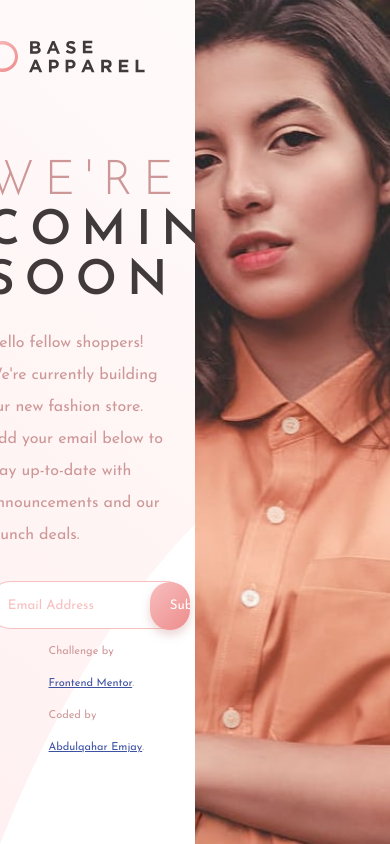
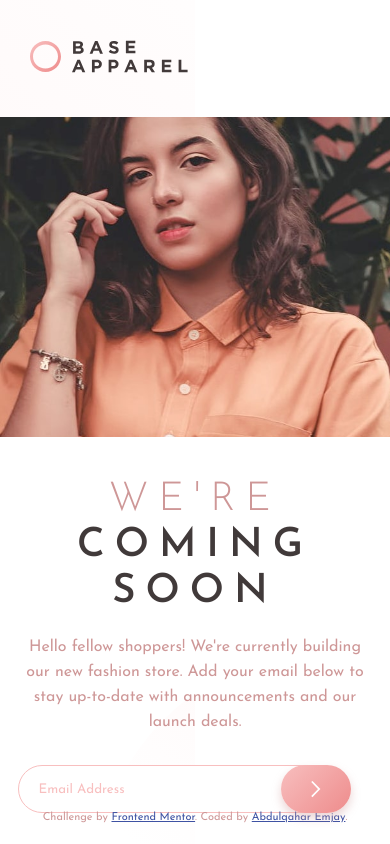
Before and after one commit to abdulqaharemjay/base-apparel, a plain HTML site: page index.html in a window 390 px wide. Drawn offline with Linux system fonts and the light colour scheme.

Commit message:
mobile responsive

```diff
--- a/css/index.css
+++ b/css/index.css
@@ -11,10 +11,13 @@ body {
   height: 100vh;
 }
 
+.border {
+  border: 1px solid;
+}
+
 .container {
-  width: 80%;
+  width: 90%;
   margin: 0 auto;
-  display: flex;
   justify-content: center;
 }
 
@@ -22,71 +25,90 @@ body {
   margin-left: 50px;
 }
 
-.left-section {
-  display: flex;
-  background: url('../images/bg-pattern-desktop.svg') no-repeat;
+.flex {
+  display: flex
+}
+
+.flex-column {
+  flex-direction: column;
+}
+
+.justify-center {
+  justify-content: center;
+}
+
+.app {
+  height: 100vh;
+  width: 50vw;
+  background: url(../images/bg-pattern-desktop.svg) no-repeat center center;
   background-size: cover;
 }
 
-.app {
-  display: flex;
+.left-content {
+ width: 80%;
 }
 
 .logo {
-  padding: 40px 0px 80px 0
+  padding: 40px 0px 40px 0
+}
+
+.hero-img {
+  width: 50vw;
+  height: 100vh;
+  position: absolute;
+  right: 0;
+  top: 0;
+  background: url(../images/hero-desktop.jpg) no-repeat center center;
+  background-size: cover;
 }
 
 .value-prop {
   line-height: 50px;
   margin-bottom: 20px;
+  margin-top: 0px;
   letter-spacing: 10px;
 }
 
 .value-prop span {
   display: block;
+  font-size: 48px;
   text-transform: uppercase;
 }
 
 .value-prop span:first-child {
-  font-size: 48px;
   font-weight: 300;
   color:hsl(0, 36%, 70%)
 }
 
 .value-prop span:nth-child(2), .value-prop span:last-child {
-  font-size: 48px;
   color: hsl(0, 6%, 24%);
 }
 
 p {
-  width: 70%;
+  width: 80%;
   font-size: 16px;
   color:hsl(0, 36%, 70%);
   line-height: 2rem;
   margin-bottom: 30px;;
 }
 
-.left-section, .right-section {
-  width: 50vw;
-}
-
 form {
   position: relative;
-  display: inline;
+  width: 80%;
 }
 
 form input, form button {
   height: 48px;
 }
 
-
 #email {
-  width: 75%;
+  width: 100%;
   padding-left: 20px;
   border: 1px solid hsl(0, 80%, 86%) ;
   border-radius: 40px;
   color: rgb(247, 190, 190);
 }
+
 #email::placeholder {
   color: hsl(0, 80%, 86%);
 }
@@ -99,10 +121,11 @@ form input, form button {
 #submit {
   display: flex;
   align-items: center;
+  justify-content: center;
   width: 20%;
   position: absolute;
-  right: 0;
-  top: -15px;
+  right: 0px;
+  top: 0px;
   z-index: 9;
   border: 0;
   border-radius: 40px;
@@ -114,20 +137,23 @@ form input, form button {
 }
 
 .icon{
+  margin: 0;
   position: absolute;
-  left: -20px;
-  display: block;
-  width: 13%;
+  top: 50%;
+  left: -60px;
+  transform: translate(-50%, -50%);
+  width: 10px;
   height: auto;
   transition: all .3s ease-in-out
 }
 
 .text {
+  transition: all .3s ease-in-out;
   position: absolute;
-  left: 20px;
-  transition: all .3s ease-in-out;
+  top: 50%;
+  left: 50%;
+  transform: translate(-50%, -50%);
 }
-
 
 #submit:hover {
   background: linear-gradient(0deg, hsl(0, 80%, 86%) 0%,  hsl(0, 80%, 86%) 100%);
@@ -136,13 +162,15 @@ form input, form button {
 }
 
 #submit:hover .text {
-  left: 100px;
+  left: 130px;
 }
 
 #submit:hover .icon {
-  left: 39px;
+  position: absolute;
+  top: 50%;
+  left: 50%;
+  transform: translate(-50%, -50%);
 }
-
 
 .right-section {
   height: 100vh;
@@ -150,14 +178,135 @@ form input, form button {
   background-size: cover;
 }
 
-
 footer {
   width: 50vw;
   position: absolute;
   bottom: 0;
   left: 0;
-  padding: 50px 10px;
+  padding: 0px 30px;
 }
 
 .attribution { font-size: 11px; }
 .attribution a { color: hsl(228, 45%, 44%); }
+
+@media screen and (max-width: 1298px) and (min-width: 767px) {
+  .logo {
+    padding: 40px 0px 150px 0
+  }
+
+  .value-prop-body {
+    width: 95%;
+    margin-bottom: 30px;
+    line-height: 35px;
+  }
+
+  form {
+    width: 95%;
+  }
+
+  .text {
+    left: 50%;
+  }
+
+
+  .left-content {
+    width: 90%;
+  }
+}
+
+@media screen and (max-width: 768px) and (min-width: 571px) {
+
+  .text{
+    display: none;
+  }
+
+  .icon {
+    left: 50%;
+  }
+
+}
+@media screen and (max-width: 570px) and (min-width: 375px) {
+  .left-section {
+    width: 100vw
+  }
+  .container {
+    width: 100%;
+    display: block;
+  }
+  .center-container {
+    margin-left: 20px;
+    border: 1px solid;
+  }
+
+  .sm-center {
+    width: 100vw;
+    padding: 0
+  }
+
+  .right-section {
+    display: none;
+  }
+
+  .logo {
+    padding-left: 30px;
+    padding-bottom: 40px;
+    width: 60px;
+    height: auto;
+  }
+
+  .hero-img {
+    width: 100vw;
+    height: 320px;
+    position: relative;
+    background: url(../images/hero-desktop.jpg) no-repeat top center;
+    background-position-y: -40px;
+    background-size: cover;
+  }
+
+  .vp {
+    display: flex;
+    flex-direction: column;
+    align-items: center;
+    margin-top: 40px;
+  }
+
+  .value-prop span {
+    font-size: 40px;
+    line-height: 46px;
+    text-align: center;
+  }
+  .value-prop-body {
+    width: 90%;
+    margin: 0 auto;
+    margin-bottom: 30px;
+    text-align: center;
+    line-height: 25px;
+  }
+  form {
+    width: 90%;
+    text-align: center;
+  }
+  #email {
+    width: 90%;
+  }
+
+  #submit .text {
+    display: none;
+  }
+
+  .icon {
+    left: 50%;
+  }
+
+  footer {
+    width: 100vw;
+    padding: 0px;
+  }
+  footer p {
+    margin: 0;
+    text-align: center;
+    padding-bottom: 10px;
+    width: 100%;
+  }
+
+}
--- a/index.html
+++ b/index.html
@@ -1,41 +1,55 @@
 <!DOCTYPE html>
 <html lang="en">
   <head>
-  <meta charset="UTF-8">
-  <meta name="viewport" content="width=device-width, initial-scale=1.0"> <!-- displays site properly based on user's device -->
+    <meta charset="UTF-8" />
+    <meta name="viewport" content="width=device-width, initial-scale=1.0" />
+    <!-- displays site properly based on user's device -->
 
-  <link rel="icon" type="image/png" sizes="32x32" href="./images/favicon-32x32.png">
+    <link
+      rel="icon"
+      type="image/png"
+      sizes="32x32"
+      href="./images/favicon-32x32.png"
+    />
 
-  <link href="https://fonts.googleapis.com/css?family=Josefin+Sans:300,400,600&display=swap" rel="stylesheet">
+    <link
+      href="https://fonts.googleapis.com/css?family=Josefin+Sans:300,400,600&display=swap"
+      rel="stylesheet"
+    />
 
-  <link rel="stylesheet" href="/css/index.css">
+    <link rel="stylesheet" href="/css/index.css" />
 
     <title>Frontend Mentor | Base Apparel coming soon page</title>
 
     <!-- Feel free to remove these styles or customise in your own stylesheet 👍 -->
-
   </head>
   <body>
+    <section class="app">
+      <div class="container flex">
+        <div class="row left-content flex flex-column">
+          <div class="logo">
+            <img src="/images/logo.svg" alt="Base Apparel" />
+          </div>
 
-  <section class="app ">
-    <section class="left-section" >
-        <div class="container">
-            <div class="center-container">
-                  <div class="logo">
-                      <img src="/images/logo.svg" alt="Base Apparel">
-                    </div>
-                    <div>
+            <div class="hero-img"></div>
+            <div class="sm-center">
+            <div class="vp">
               <h1 class="value-prop">
                 <span class="we">We're</span>
-                          <span class=" coming">Coming</span>
+                <span class="coming">Coming</span>
                 <span class="soon">Soon</span>
               </h1>
-                       <p class="value-prop-body"> Hello fellow shoppers! We're currently building our new fashion store. Add your email below to stay up-to-date with announcements and our launch deals.</p>
+              <p class="value-prop-body">
+                Hello fellow shoppers! We're currently building our new fashion
+                store. Add your email below to stay up-to-date with
+                announcements and our launch deals.
+              </p>
+            </div>
 
               <form class="form">
-                        <input type="text" placeholder="Email Address" id="email">
+                <input type="text" placeholder="Email Address" id="email" />
                 <button id="submit">
-                          <img src="/images/icon-arrow.svg" alt="" class="icon">
+                  <img src="/images/icon-arrow.svg" alt="" class="icon" />
                   <span class="text">Submit</span>
                 </button>
               </form>
@@ -43,21 +57,20 @@
           </div>
         </div>
       </div>
-    </section>
-
-    <section class="right-section">
-    </section>
-
-  </section>
-
 
       <footer>
         <div class="container">
           <p class="attribution">
-            Challenge by <a href="https://www.frontendmentor.io?ref=challenge" target="_blank">Frontend Mentor</a>.
-            Coded by <a href="https://www.instagram.com/abdulqaharemjay/">Abdulqahar Emjay</a>.
+            Challenge by
+            <a
+              href="https://www.frontendmentor.io?ref=challenge"
+              target="_blank"
+              >Frontend Mentor</a
+            >. Coded by
+            <a href="https://twitter.com/abdulqaharEmjay">Abdulqahar Emjay</a>.
           </p>
         </div>
       </footer>
+    </section>
   </body>
 </html>
```
Lines whose indentation alone changed are shown as unchanged.
